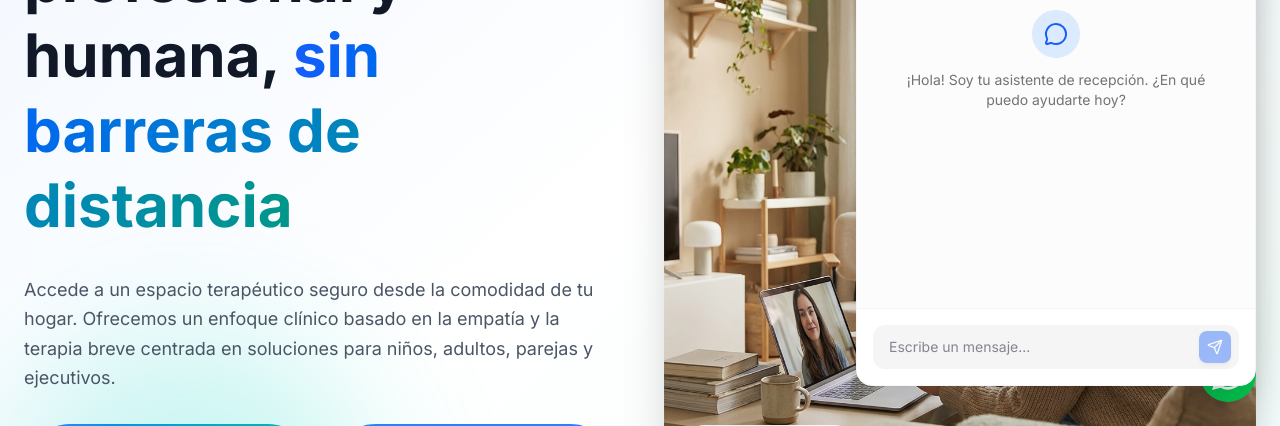
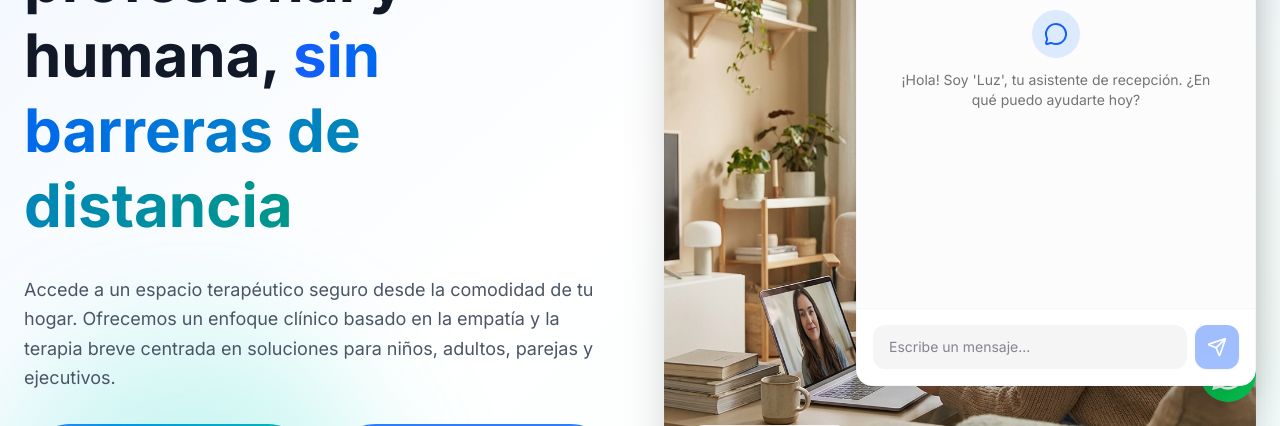
Before and after one commit to NosdeCasther1/PaginaPsicologica, a Next.js app: page / in a window 1280 px wide. Both pictures are taken after a click on the button 1224 px from the left and 744 px from the top of the page. Shown: the part 374-800 px from the top of the page. Built offline with nearby package versions, Linux system fonts and the light colour scheme; a web font is replaced by a local one.

Commit message:
feat: refactorizar ChatWidget para usar Vercel AI SDK y optimizar el streaming

```diff
--- a/src/app/api/chat/route.ts
+++ b/src/app/api/chat/route.ts
@@ -1,45 +1,20 @@
 import { google } from '@ai-sdk/google';
-import { streamText } from 'ai';
+import { streamText, type Message } from 'ai';
 
 export const maxDuration = 30;
 
 export async function POST(req: Request) {
   try {
     const { messages } = await req.json();
+    console.log('[CHAT_API]: Received request with', messages?.length, 'messages');
 
-    const cleanMessages = messages.filter((m: any) => m.content && m.content.trim() !== '');
-
-    // gemini-2.0-flash-lite: límites más generosos en free tier
     const result = streamText({
-      model: google('gemini-2.0-flash-lite'),
-      messages: cleanMessages,
-      system: "Eres la asistente de recepción de la clínica 'Salud Mental'. Responde en español, de forma empática y concisa. Servicios: Terapia Individual, Pareja e Infantil (100% online). No des diagnósticos.",
+      model: google('gemini-1.5-flash'),
+      messages: messages as Message[],
+      system: "Eres 'Luz', la asistente virtual de la clínica psicológica 'Salud Mental'. Tu objetivo es orientar a los usuarios y ayudarlos a dar el primer paso hacia la terapia. REGLAS ESTRICTAS: 1) NUNCA des diagnósticos médicos, psicológicos ni consejos clínicos bajo ninguna circunstancia. 2) Si alguien menciona autolesiones o crisis graves, recomiéndale buscar ayuda de emergencia local de inmediato. 3) Sé empática, cálida y muy concisa (respuestas cortas). SERVICIOS: Terapia Individual, Terapia de Pareja y Psicología Infantil. Todo es 100% online por videollamada. FLUJO: Responde sus dudas y siempre invítalos sutilmente a hacer clic en el botón 'Agendar Cita' del menú principal para ver horarios y precios.",
     });
 
-    // Construimos el stream manualmente en formato plain text
-    const encoder = new TextEncoder();
-    const stream = new ReadableStream({
-      async start(controller) {
-        try {
-          for await (const chunk of result.textStream) {
-            controller.enqueue(encoder.encode(chunk));
-          }
-        } catch (err) {
-          controller.error(err);
-        } finally {
-          controller.close();
-        }
-      },
-    });
-
-    return new Response(stream, {
-      headers: {
-        'Content-Type': 'text/plain; charset=utf-8',
-        'Transfer-Encoding': 'chunked',
-        'Cache-Control': 'no-cache',
-        'X-Accel-Buffering': 'no',
-      },
-    });
+    return result.toDataStreamResponse();
   } catch (error: any) {
     console.error('[CHAT_ERROR]:', error.message || error);
     return new Response(
--- a/src/components/chat/ChatWidget.tsx
+++ b/src/components/chat/ChatWidget.tsx
@@ -1,21 +1,17 @@
 "use client";
 
-import React, { useState, useRef, useEffect } from 'react';
+import React, { useRef, useEffect } from 'react';
 import { MessageCircle, X, Send, User, Bot, Minus } from 'lucide-react';
-
-// Tipos
-interface Message {
-  id: string;
-  role: 'user' | 'assistant';
-  content: string;
-}
+import { useChat } from '@ai-sdk/react';
 
 export default function ChatWidget() {
-  const [isOpen, setIsOpen] = useState(false);
-  const [isMinimized, setIsMinimized] = useState(false);
-  const [messages, setMessages] = useState<Message[]>([]);
-  const [input, setInput] = useState('');
-  const [isLoading, setIsLoading] = useState(false);
+  const [isOpen, setIsOpen] = React.useState(false);
+  const [isMinimized, setIsMinimized] = React.useState(false);
+
+  const { messages, input, handleInputChange, handleSubmit, isLoading } = useChat({
+    api: '/api/chat',
+  });
+
   const scrollRef = useRef<HTMLDivElement>(null);
   const inputRef = useRef<HTMLInputElement>(null);
 
@@ -25,113 +21,6 @@ export default function ChatWidget() {
       scrollRef.current.scrollTop = scrollRef.current.scrollHeight;
     }
   }, [messages, isLoading]);
-
-  const handleSubmit = async (e: React.FormEvent) => {
-    e.preventDefault();
-    const trimmed = input.trim();
-    if (!trimmed || isLoading) return;
-
-    // Agregar mensaje del usuario
-    const userMessage: Message = {
-      id: Date.now().toString(),
-      role: 'user',
-      content: trimmed,
-    };
-
-    setMessages(prev => [...prev, userMessage]);
-    setInput('');
-    setIsLoading(true);
-
-    try {
-      const res = await fetch('/api/chat', {
-        method: 'POST',
-        headers: { 'Content-Type': 'application/json' },
-        body: JSON.stringify({
-          messages: [...messages, userMessage].map(m => ({
-            role: m.role,
-            content: m.content,
-          })),
-        }),
-      });
-
-      if (!res.ok) throw new Error('Error en la respuesta del servidor');
-
-      // Leer el stream de texto
-      const reader = res.body?.getReader();
-      const decoder = new TextDecoder();
-      let assistantContent = '';
-
-      const assistantMessage: Message = {
-        id: (Date.now() + 1).toString(),
-        role: 'assistant',
-        content: '',
-      };
-      setMessages(prev => [...prev, assistantMessage]);
-
-      if (reader) {
-          while (true) {
-            const { done, value } = await reader.read();
-            if (done) break;
-
-            const chunk = decoder.decode(value, { stream: true });
-
-            // createTextStreamResponse devuelve texto plano directo
-            // Pero intentamos parsear el formato data-stream (0:"...") por compatibilidad
-            const lines = chunk.split('\n');
-            let hasDataStream = false;
-
-            for (const line of lines) {
-              if (line.startsWith('0:')) {
-                hasDataStream = true;
-                try {
-                  const text = JSON.parse(line.slice(2));
-                  assistantContent += text;
-                } catch {
-                  // ignorar líneas no parseables
-                }
-              }
-            }
-
-            // Si no hay formato data-stream, es texto plano directo
-            if (!hasDataStream && chunk.trim()) {
-              assistantContent += chunk;
-            }
-
-            setMessages(prev =>
-              prev.map(m =>
-                m.id === assistantMessage.id
-                  ? { ...m, content: assistantContent }
-                  : m
-              )
-            );
-          }
-        }
-
-        // Si el stream terminó vacío (ej: rate limit o error silencioso), mostrar error
-        if (!assistantContent.trim()) {
-          setMessages(prev =>
-            prev.map(m =>
-              m.id === assistantMessage.id
-                ? { ...m, content: 'Lo siento, no pude procesar tu mensaje en este momento. Por favor intenta nuevamente en unos segundos.' }
-                : m
-            )
-          );
-        }
-    } catch (error) {
-      console.error('[Chat Error]:', error);
-      setMessages(prev => [
-        ...prev,
-        {
-          id: (Date.now() + 2).toString(),
-          role: 'assistant',
-          content: 'Lo siento, hubo un error al procesar tu mensaje. Intenta nuevamente.',
-        },
-      ]);
-    } finally {
-      setIsLoading(false);
-      inputRef.current?.focus();
-    }
-  };
 
   const cn = (...classes: (string | boolean | undefined)[]) =>
     classes.filter(Boolean).join(' ');
@@ -186,7 +75,7 @@ export default function ChatWidget() {
                       <MessageCircle className="text-blue-600" size={24} />
                     </div>
                     <p className="text-neutral-500 text-sm">
-                      ¡Hola! Soy tu asistente de recepción. ¿En qué puedo ayudarte hoy?
+                      ¡Hola! Soy 'Luz', tu asistente de recepción. ¿En qué puedo ayudarte hoy?
                     </p>
                   </div>
                 )}
@@ -217,7 +106,7 @@ export default function ChatWidget() {
                           : "bg-white text-neutral-800 border border-neutral-100 rounded-tl-none"
                       )}
                     >
-                      {m.content || (m.role === 'assistant' && isLoading ? '...' : m.content)}
+                      {m.content}
                     </div>
                   </div>
                 ))}
@@ -239,29 +128,22 @@ export default function ChatWidget() {
               </div>
 
               {/* Input Area */}
-              <form
-                onSubmit={handleSubmit}
-                className="p-4 border-t border-neutral-100 bg-white"
-              >
-                <div className="relative flex items-center">
+              <form onSubmit={handleSubmit} className="flex gap-2 p-4 border-t border-neutral-100 bg-white">
                 <input
-                    ref={inputRef}
+                  name="prompt"
+                  type="text"
                   value={input}
-                    onChange={e => setInput(e.target.value)}
+                  onChange={handleInputChange}
                   placeholder="Escribe un mensaje..."
-                    disabled={isLoading}
-                    className="w-full pl-4 pr-12 py-3 bg-neutral-100 rounded-xl text-sm focus:outline-none focus:ring-2 focus:ring-blue-600/20 transition-all border-none disabled:opacity-60"
+                  className="flex-1 px-4 py-3 bg-neutral-100 rounded-xl text-sm focus:outline-none focus:ring-2 focus:ring-blue-600/20 transition-all border-none disabled:opacity-60"
                 />
                 <button
                   type="submit"
-                    disabled={!input.trim() || isLoading}
-                    className="absolute right-2 p-2 bg-blue-600 text-white rounded-lg hover:bg-blue-700 disabled:opacity-40 disabled:cursor-not-allowed transition-all shadow-md"
+                  disabled={!input || input.trim().length === 0}
+                  className="p-3 bg-blue-600 text-white rounded-xl hover:bg-blue-700 disabled:opacity-40 disabled:cursor-not-allowed transition-all shadow-sm flex items-center justify-center"
                 >
-                    {isLoading
-                      ? <div className="w-4 h-4 border-2 border-white/30 border-t-white rounded-full animate-spin" />
-                      : <Send size={16} />}
+                  <Send className="w-5 h-5" />
                 </button>
-                </div>
               </form>
             </>
           )}
```
Lines whose indentation alone changed are shown as unchanged.
